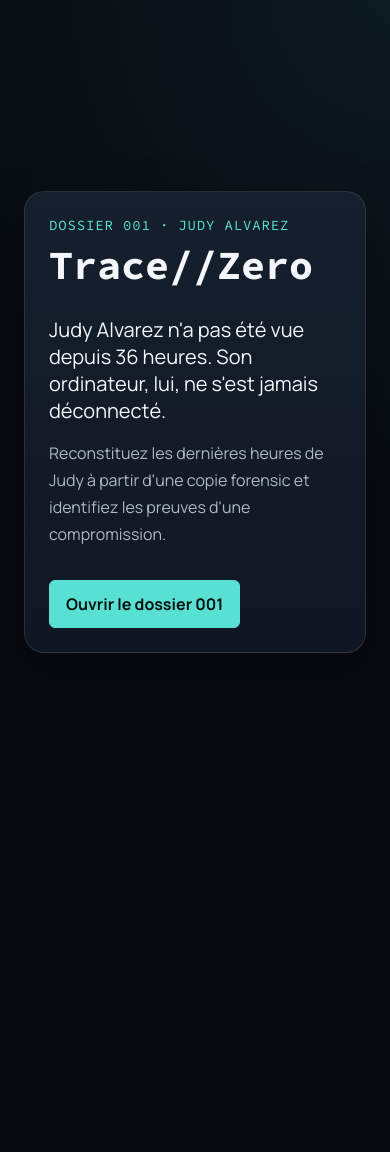
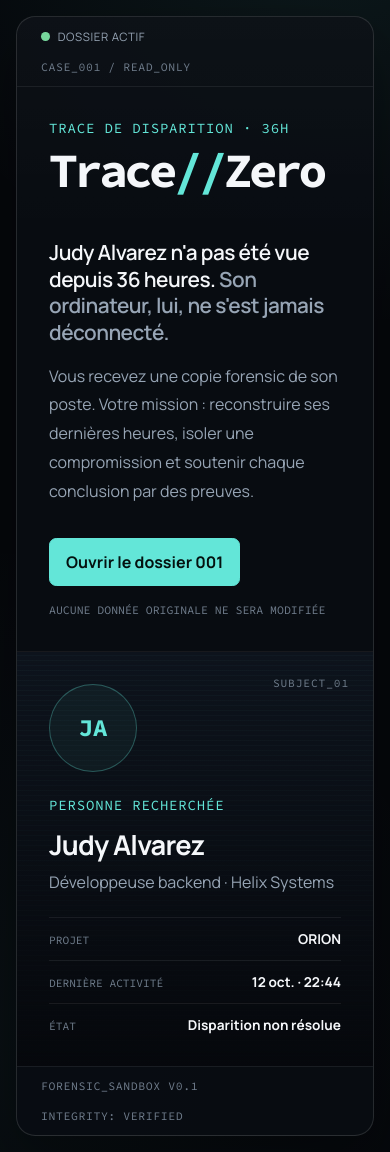
Before and after one commit to Mahkalix/TraceZero, a Next.js app: page / in a window 390 px wide. Before the commit the page ends 844 px from the top, so only its background shows below. Built offline with nearby package versions, Linux system fonts and the light colour scheme.

Commit message:
style: refine visual system and case landing

```diff
--- a/src/app/layout.tsx
+++ b/src/app/layout.tsx
@@ -2,29 +2,21 @@ import type { Metadata } from "next";
 import { Manrope, Source_Code_Pro } from "next/font/google";
 import "@/styles/main.scss";
 
-const manrope = Manrope({
-  subsets: ["latin"],
-  variable: "--font-ui",
-  display: "swap",
-});
-
-const sourceCodePro = Source_Code_Pro({
-  subsets: ["latin"],
-  variable: "--font-mono",
-  display: "swap",
-});
+const manrope = Manrope({ subsets: ["latin"], variable: "--font-ui", display: "swap" });
+const sourceCodePro = Source_Code_Pro({ subsets: ["latin"], variable: "--font-mono", display: "swap" });
 
 export const metadata: Metadata = {
   title: "Trace//Zero",
   description: "Narrative cyber-investigation game prototype.",
 };
 
-export default function RootLayout({
-  children,
-}: Readonly<{ children: React.ReactNode }>) {
+export default function RootLayout({ children }: Readonly<{ children: React.ReactNode }>) {
   return (
     <html lang="fr" className={`${manrope.variable} ${sourceCodePro.variable}`}>
-      <body>{children}</body>
+      <body>
+        <a className="skip-link" href="#main-content">Aller au contenu principal</a>
+        {children}
+      </body>
     </html>
   );
 }
--- a/src/app/page.tsx
+++ b/src/app/page.tsx
@@ -2,21 +2,51 @@ import Link from "next/link";
 
 export default function HomePage() {
   return (
-    <main className="landing">
-      <section className="landing__panel" aria-labelledby="case-title">
-        <p className="eyebrow">Dossier 001 · Judy Alvarez</p>
-        <h1 id="case-title">Trace//Zero</h1>
-        <p className="landing__hook">
-          Judy Alvarez n&apos;a pas été vue depuis 36 heures. Son ordinateur,
-          lui, ne s&apos;est jamais déconnecté.
-        </p>
-        <p className="landing__summary">
-          Reconstituez les dernières heures de Judy à partir d&apos;une copie
-          forensic et identifiez les preuves d&apos;une compromission.
-        </p>
-        <Link className="button" href="/case/001">
-          Ouvrir le dossier 001
-        </Link>
+    <main className="landing" id="main-content">
+      <section className="landing__frame" aria-labelledby="case-title">
+        <header className="landing__topline" aria-label="Statut du dossier">
+          <span className="landing__status">
+            <span aria-hidden="true" className="status-dot" />
+            dossier actif
+          </span>
+          <span className="mono">CASE_001 / READ_ONLY</span>
+        </header>
+        <div className="landing__content">
+          <div className="landing__copy">
+            <p className="eyebrow">Trace de disparition · 36h</p>
+            <h1 id="case-title">Trace<span aria-hidden="true">//</span>Zero</h1>
+            <p className="landing__hook">
+              Judy Alvarez n&apos;a pas été vue depuis 36 heures.
+              <span> Son ordinateur, lui, ne s&apos;est jamais déconnecté.</span>
+            </p>
+            <p className="landing__summary">
+              Vous recevez une copie forensic de son poste. Votre mission :
+              reconstruire ses dernières heures, isoler une compromission et
+              soutenir chaque conclusion par des preuves.
+            </p>
+            <div className="landing__actions">
+              <Link className="button" href="/case/001">Ouvrir le dossier 001</Link>
+              <span className="landing__hint mono">aucune donnée originale ne sera modifiée</span>
+            </div>
+          </div>
+          <aside className="landing__casefile" aria-label="Résumé du dossier">
+            <div className="casefile__portrait" aria-hidden="true"><span>JA</span></div>
+            <div className="casefile__identity">
+              <p className="eyebrow">Personne recherchée</p>
+              <h2>Judy Alvarez</h2>
+              <p>Développeuse backend · Helix Systems</p>
+            </div>
+            <dl className="casefile__metadata">
+              <div><dt>Projet</dt><dd>ORION</dd></div>
+              <div><dt>Dernière activité</dt><dd>12 oct. · 22:44</dd></div>
+              <div><dt>État</dt><dd>Disparition non résolue</dd></div>
+            </dl>
+          </aside>
+        </div>
+        <footer className="landing__footer mono">
+          <span>FORENSIC_SANDBOX v0.1</span>
+          <span>INTEGRITY: VERIFIED</span>
+        </footer>
       </section>
     </main>
   );
--- a/src/styles/_base.scss
+++ b/src/styles/_base.scss
@@ -1,48 +1,34 @@
 @use "tokens" as *;
-
-*,
-*::before,
-*::after {
-  box-sizing: border-box;
-}
-
-html {
-  color-scheme: dark;
-  background: $color-bg;
-}
-
+*,*::before,*::after { box-sizing: border-box; }
+html { color-scheme: dark; background: $color-bg; }
 body {
-  margin: 0;
-  min-height: 100vh;
+  margin: 0; min-height: 100vh;
   font-family: var(--font-ui), system-ui, sans-serif;
   color: $color-text;
   background:
-    radial-gradient(circle at top right, rgb(88 225 211 / 8%), transparent 32rem),
+    radial-gradient(circle at 85% -10%, rgb(99 230 216 / 9%), transparent 28rem),
+    radial-gradient(circle at -10% 90%, rgb(99 230 216 / 4%), transparent 32rem),
     $color-bg;
+  text-rendering: optimizeLegibility;
 }
-
-a,
-button {
-  font: inherit;
+::selection { color: $color-bg; background: $color-accent; }
+a,button,input { font: inherit; }
+button { color: inherit; }
+a:focus-visible,button:focus-visible,input:focus-visible,[tabindex]:focus-visible {
+  outline: 0.1875rem solid $color-focus;
+  outline-offset: 0.2rem;
+  box-shadow: $shadow-focus;
 }
-
-a:focus-visible,
-button:focus-visible,
-[tabindex]:focus-visible {
-  outline: 0.1875rem solid $color-focus;
-  outline-offset: 0.25rem;
+code,pre,.mono { font-family: var(--font-mono), ui-monospace, monospace; }
+.skip-link {
+  position: fixed; z-index: 999; top: $space-3; left: $space-3;
+  transform: translateY(-200%);
+  padding: $space-3 $space-4; border-radius: $radius-sm;
+  color: $color-bg; background: $color-focus; font-weight: 800; text-decoration: none;
+  &:focus { transform: translateY(0); }
 }
-
-code,
-pre,
-.mono {
-  font-family: var(--font-mono), ui-monospace, monospace;
-}
-
 @media (prefers-reduced-motion: reduce) {
-  *,
-  *::before,
-  *::after {
+  *,*::before,*::after {
     scroll-behavior: auto !important;
     animation-duration: 0.01ms !important;
     animation-iteration-count: 1 !important;
--- a/src/styles/_pages.scss
+++ b/src/styles/_pages.scss
@@ -1,63 +1,68 @@
 @use "tokens" as *;
-
-.landing,
-.briefing {
-  min-height: 100vh;
-  display: grid;
-  place-items: center;
-  padding: $space-5;
-}
-
-.landing__panel,
-.briefing__panel {
-  width: min(100%, 48rem);
-  padding: clamp($space-5, 4vw, $space-7);
-  border: 0.0625rem solid rgb(255 255 255 / 10%);
-  border-radius: $radius-lg;
-  background: linear-gradient(180deg, $color-panel-strong, $color-panel);
+.landing { min-height: 100vh; display: grid; place-items: center; padding: clamp($space-4, 3vw, $space-7); }
+.landing__frame {
+  width: min(100%, 78rem); overflow: hidden; border: 1px solid $line-strong; border-radius: $radius-lg;
+  background: linear-gradient(180deg, rgb(255 255 255 / 2%), transparent 20%), rgb(9 13 19 / 94%);
   box-shadow: $shadow-panel;
 }
-
-.landing h1,
-.briefing h1 {
-  margin: 0;
-  font-family: var(--font-mono), monospace;
-  font-size: clamp(2.5rem, 8vw, 5rem);
-  line-height: 0.95;
+.landing__topline,.landing__footer {
+  min-height: 3rem; display: flex; align-items: center; justify-content: space-between; gap: $space-4;
+  padding: 0 $space-5; border-color: $line-subtle; color: $color-text-subtle;
+  font-size: .72rem; letter-spacing: .05em; text-transform: uppercase;
 }
-
+.landing__topline { border-bottom: 1px solid $line-subtle; }
+.landing__footer { border-top: 1px solid $line-subtle; }
+.landing__status { display: inline-flex; align-items: center; gap: $space-2; color: $color-text-muted; }
+.landing__content { display: grid; grid-template-columns: minmax(0,1.25fr) minmax(18rem,.75fr); }
+.landing__copy { padding: clamp($space-6, 6vw, $space-8); }
+.landing h1 {
+  margin: 0; font-family: var(--font-mono), monospace; font-size: clamp(3rem,8vw,6.5rem);
+  font-weight: 650; letter-spacing: -.08em; line-height: .88;
+  span { color: $color-accent; }
+}
 .landing__hook {
-  margin: $space-6 0 $space-4;
-  max-width: 40rem;
-  font-size: clamp(1.25rem, 3vw, 1.75rem);
-  line-height: 1.35;
+  max-width: 42rem; margin: $space-7 0 $space-4; font-size: clamp(1.3rem,2.4vw,2rem);
+  font-weight: 600; letter-spacing: -.025em; line-height: 1.28;
+  span { color: $color-text-muted; }
 }
-
-.landing__summary {
-  max-width: 38rem;
-  margin-bottom: $space-6;
-  color: $color-text-muted;
-  line-height: 1.7;
-}
-
-.briefing__facts {
-  display: grid;
-  gap: $space-4;
-  margin: $space-6 0;
-
-  div {
-    padding: $space-4;
-    border-left: 0.1875rem solid $color-accent;
-    background: rgb(255 255 255 / 3%);
-  }
-
-  dt {
-    color: $color-text-muted;
-    font-size: 0.875rem;
-  }
-
-  dd {
-    margin: $space-1 0 0;
-    font-weight: 700;
+.landing__summary { max-width: 40rem; margin: 0 0 $space-6; color: $color-text-muted; font-size: 1rem; line-height: 1.8; }
+.landing__actions { display: flex; flex-wrap: wrap; align-items: center; gap: $space-4; }
+.landing__hint { max-width: 18rem; color: $color-text-subtle; font-size: .72rem; line-height: 1.5; text-transform: uppercase; }
+.landing__casefile {
+  position: relative; display: flex; flex-direction: column; justify-content: flex-end; min-height: 34rem;
+  padding: $space-6; border-left: 1px solid $line-subtle;
+  background:
+    linear-gradient(180deg, transparent, rgb(5 7 11 / 95%)),
+    repeating-linear-gradient(0deg, rgb(99 230 216 / 3%) 0, rgb(99 230 216 / 3%) 1px, transparent 1px, transparent 5px),
+    $color-panel;
+  &::before {
+    content: "SUBJECT_01"; position: absolute; top: $space-5; right: $space-5; color: $color-text-subtle;
+    font-family: var(--font-mono), monospace; font-size: .7rem; letter-spacing: .08em;
   }
 }
+.casefile__portrait {
+  width: 5.5rem; height: 5.5rem; display: grid; place-items: center; margin-bottom: $space-5;
+  border: 1px solid $accent-line; border-radius: 50%; color: $color-accent; background: rgb(99 230 216 / 5%);
+  font-family: var(--font-mono), monospace; font-size: 1.5rem; font-weight: 700;
+}
+.casefile__identity {
+  h2 { margin: 0; font-size: 1.7rem; letter-spacing: -.03em; }
+  p:last-child { margin: $space-2 0 $space-5; color: $color-text-muted; }
+}
+.casefile__metadata {
+  display: grid; gap: $space-3; margin: 0;
+  div { display: flex; align-items: baseline; justify-content: space-between; gap: $space-4; padding-top: $space-3; border-top: 1px solid $line-subtle; }
+  dt { color: $color-text-subtle; font-family: var(--font-mono), monospace; font-size: .7rem; text-transform: uppercase; }
+  dd { margin: 0; text-align: right; font-size: .85rem; font-weight: 650; }
+}
+.briefing__facts {
+  display: grid; gap: $space-3; margin: $space-6 0;
+  div { padding: $space-4; border-left: .1875rem solid $color-accent-dim; background: rgb(255 255 255 / 2.5%); }
+  dt { color: $color-text-subtle; font-family: var(--font-mono), monospace; font-size: .72rem; letter-spacing: .04em; text-transform: uppercase; }
+  dd { margin: $space-1 0 0; font-weight: 700; }
+}
+@media (max-width: 52rem) {
+  .landing__content { grid-template-columns: 1fr; }
+  .landing__casefile { min-height: 24rem; border-top: 1px solid $line-subtle; border-left: 0; }
+  .landing__topline,.landing__footer { align-items: flex-start; flex-direction: column; justify-content: center; padding-block: $space-3; }
+}
--- a/src/styles/_tokens.scss
+++ b/src/styles/_tokens.scss
@@ -1,15 +1,21 @@
-$color-bg: #070a0f;
-$color-panel: #101722;
-$color-panel-strong: #151f2d;
-$color-text: #f3f6fa;
-$color-text-muted: #aeb8c6;
-$color-accent: #58e1d3;
-$color-accent-strong: #8af7ec;
-$color-danger: #ff6b7a;
-$color-warning: #f6c453;
+$color-bg: #05070b;
+$color-bg-soft: #090d13;
+$color-panel: #0d131c;
+$color-panel-strong: #121a25;
+$color-panel-elevated: #172230;
+$color-text: #f5f7fa;
+$color-text-muted: #97a5b5;
+$color-text-subtle: #6f7c8b;
+$color-accent: #63e6d8;
+$color-accent-strong: #9af5ec;
+$color-accent-dim: #1e6f68;
+$color-danger: #ff7180;
+$color-warning: #f4c65d;
 $color-success: #76d69c;
 $color-focus: #ffe66d;
-
+$line-subtle: rgb(255 255 255 / 7%);
+$line-strong: rgb(255 255 255 / 12%);
+$accent-line: rgb(99 230 216 / 30%);
 $space-1: 0.25rem;
 $space-2: 0.5rem;
 $space-3: 0.75rem;
@@ -17,9 +23,10 @@ $space-4: 1rem;
 $space-5: 1.5rem;
 $space-6: 2rem;
 $space-7: 3rem;
-
-$radius-sm: 0.375rem;
-$radius-md: 0.75rem;
-$radius-lg: 1.25rem;
-
-$shadow-panel: 0 1rem 3rem rgb(0 0 0 / 28%);
+$space-8: 4rem;
+$radius-xs: 0.25rem;
+$radius-sm: 0.45rem;
+$radius-md: 0.8rem;
+$radius-lg: 1.2rem;
+$shadow-panel: 0 1.5rem 4rem rgb(0 0 0 / 32%);
+$shadow-focus: 0 0 0 0.25rem rgb(255 230 109 / 16%);
```
